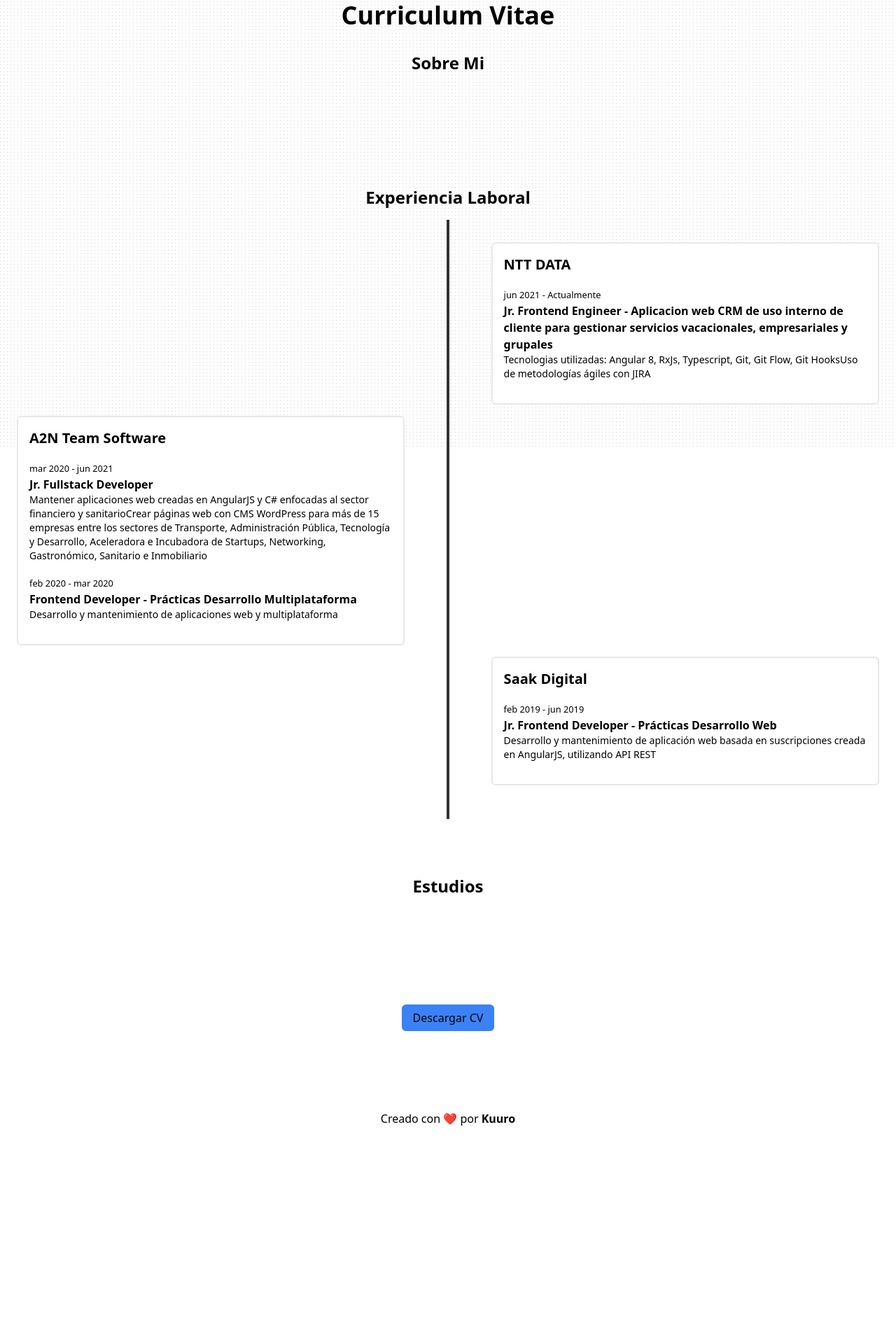
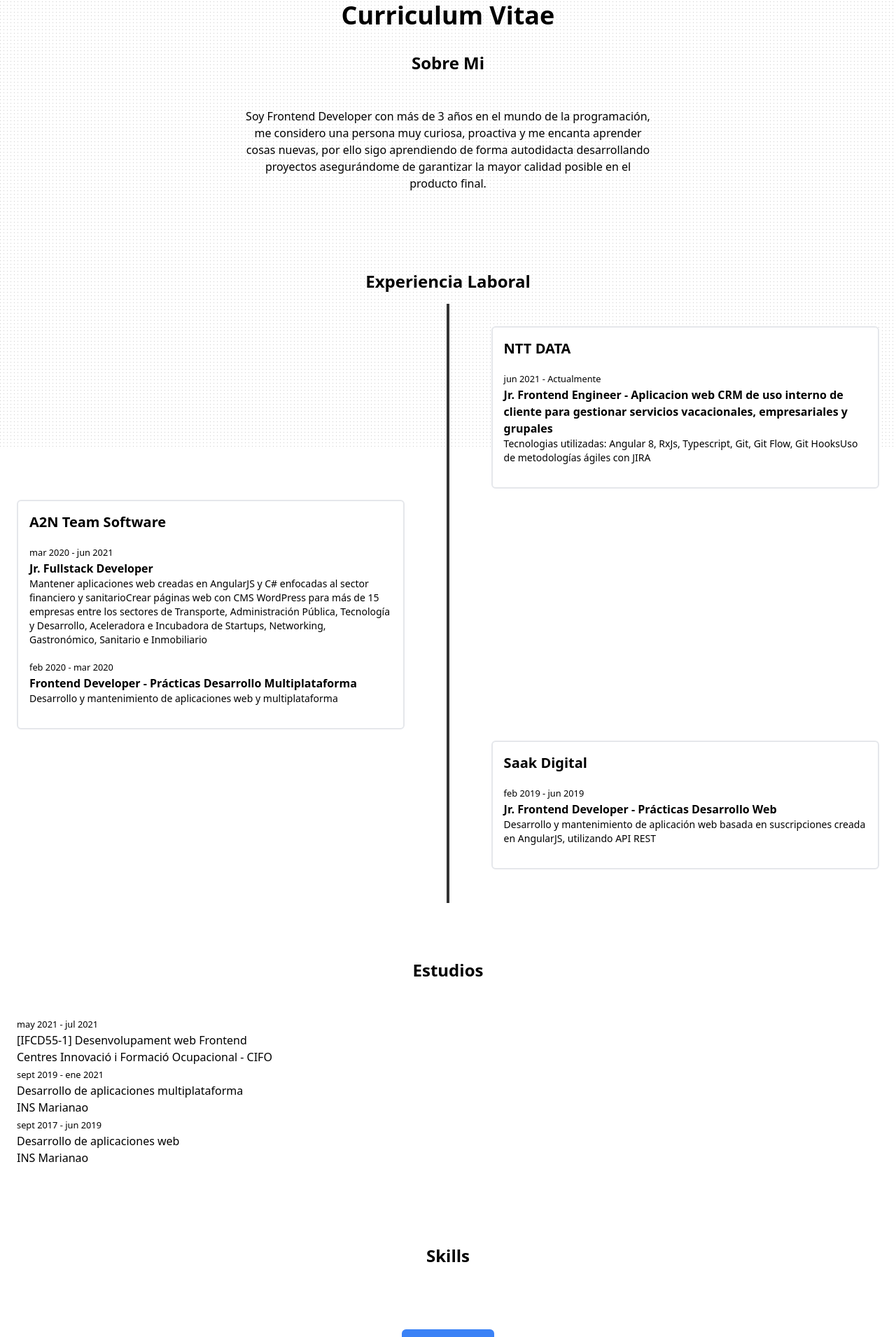
Before and after one commit to jmhs11/kuuro.dev, a React (Vite) app: page /cv in a window 1280 px wide. Shown: the part 158-2068 px from the top of the page at 70% size. Before the commit the page ends 1792 px from the top, so only its background shows below. Built offline with nearby package versions, Linux system fonts and the light colour scheme.

Commit message:
Add Contact component to CV and studies and skills sections

```diff
--- a/src/pages/CV.jsx
+++ b/src/pages/CV.jsx
@@ -1,3 +1,4 @@
+import Contact from '../components/Contact';
 import Footer from '../components/Footer';
 import Header from '../components/Header';
 import Timeline from '../components/Timeline';
@@ -14,7 +15,15 @@ const CV = () => {
 
 				<section id='sobre-mi'>
 					<h2 className='mb-4 text-2xl font-bold text-center'>Sobre Mi</h2>
-					<div className='relative px-6 py-8 mb-20 md:container'></div>
+					<div className='px-6 py-8 mb-20 md:container'>
+						<p className='mx-auto text-center'>
+							Soy Frontend Developer con más de 3 años en el mundo de la
+							programación, me considero una persona muy curiosa, proactiva y me
+							encanta aprender cosas nuevas, por ello sigo aprendiendo de forma
+							autodidacta desarrollando proyectos asegurándome de garantizar la
+							mayor calidad posible en el producto final.
+						</p>
+					</div>
 				</section>
 
 				<section id='timeline'>
@@ -28,7 +37,32 @@ const CV = () => {
 
 				<section id='studies'>
 					<h2 className='mb-4 text-2xl font-bold text-center'>Estudios</h2>
-					<div className='relative px-6 py-8 mb-20 md:container'></div>
+					<div className='px-6 py-8 mb-20 md:container'>
+						{info.education.map((studies, index) => (
+							<div key={index}>
+								<small>
+									{new Date(studies.startDate).toLocaleString('es-ES', {
+										month: 'short',
+										year: 'numeric'
+									})}{' '}
+									-{' '}
+									{studies.endDate
+										? ` ${new Date(studies.endDate).toLocaleString('es-ES', {
+												month: 'short',
+												year: 'numeric'
+										  })}`
+										: 'Actualmente'}
+								</small>
+								<p>{studies.title}</p>
+								<p>{studies.institution}</p>
+								<p>{studies.certificate}</p>
+							</div>
+						))}
+					</div>
+				</section>
+
+				<section className='px-6 pb-20 md:container'>
+					<h2 className='mb-4 text-2xl font-bold text-center'>Skills</h2>
 				</section>
 
 				<section className='px-6 pb-20 text-center md:container'>
@@ -40,6 +74,7 @@ const CV = () => {
 						Descargar CV
 					</a>
 				</section>
+				<Contact />
 			</main>
 			<Footer />
 		</>
```
